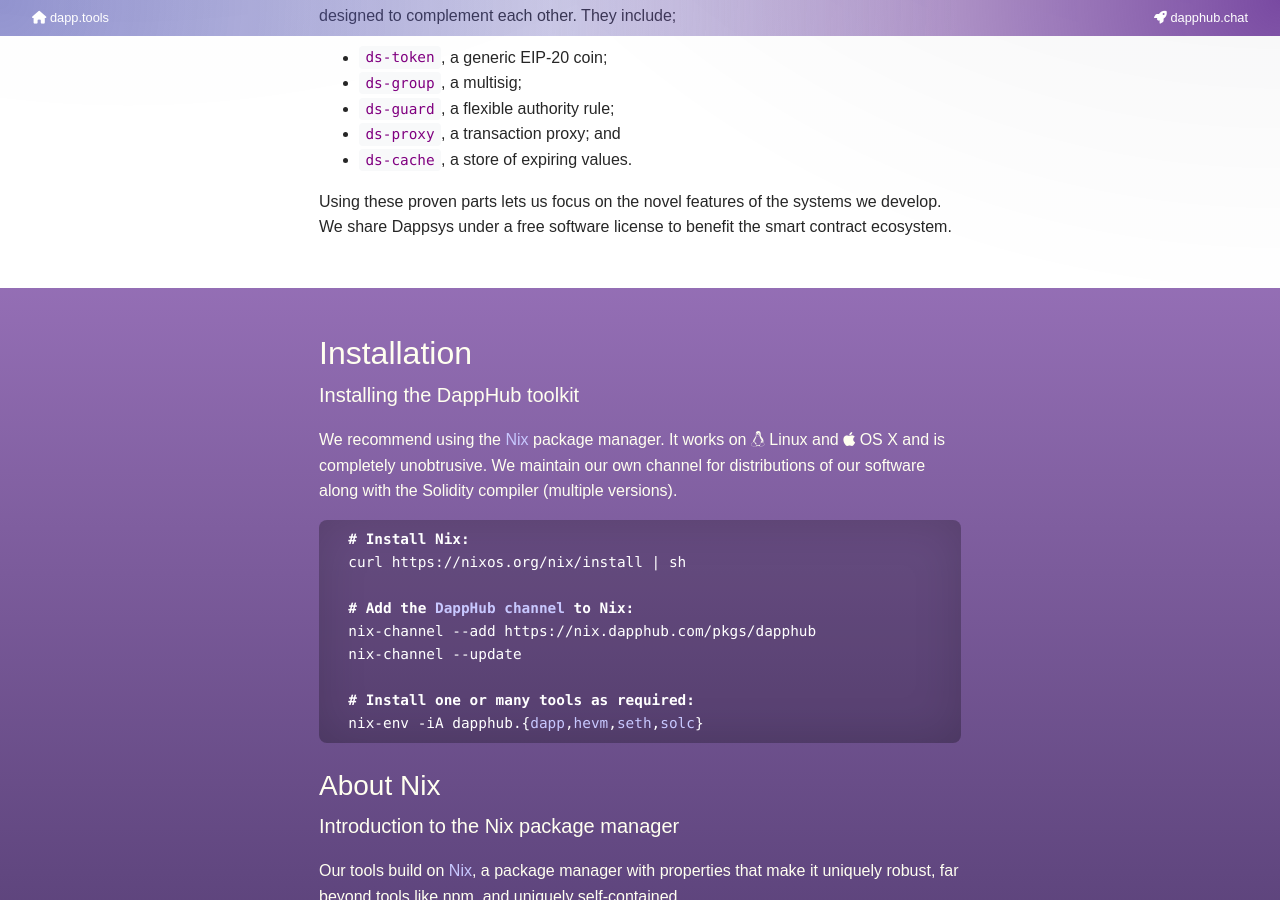
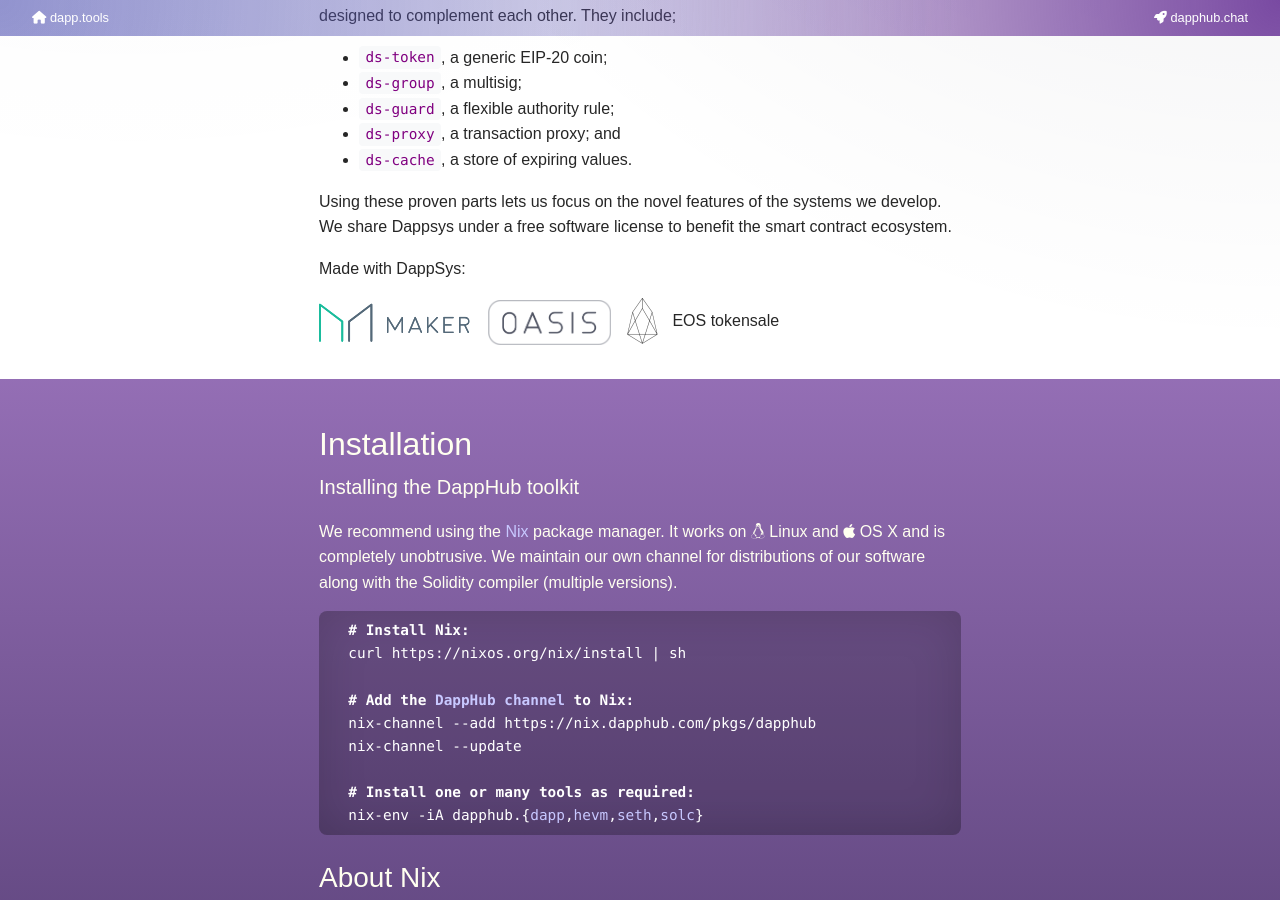
Before and after one commit to dapphub/dapp-tools, a Jekyll site: the page built from index.html, in a window 1280 px wide and 900 px high, scrolled down 940 px. Built offline with Jekyll 4.4.1, drawn with Linux system fonts in a browser that asks for light colours; nearby versions of some CDN libraries.

Commit message:
made with dappsys

```diff
--- a/_layouts/home.html
+++ b/_layouts/home.html
@@ -41,6 +41,12 @@
             </h2>
             <p class="lead">Safe, simple, flexible building-blocks for Ethereum contracts.</p>
             {% include dappsys.html %}
+
+            <p>Made with DappSys:</p>
+
+            <img src="images/maker.svg">&nbsp;&nbsp;&nbsp;
+            <img src="images/oasisdex.png" height="45">
+            <img src="images/eos.png" height="50"> EOS tokensale
           </div>
         </div>
       </div>
```
Also changed, not shown: images/eos.png (added), images/maker.svg (added), images/oasisdex.png (added).
